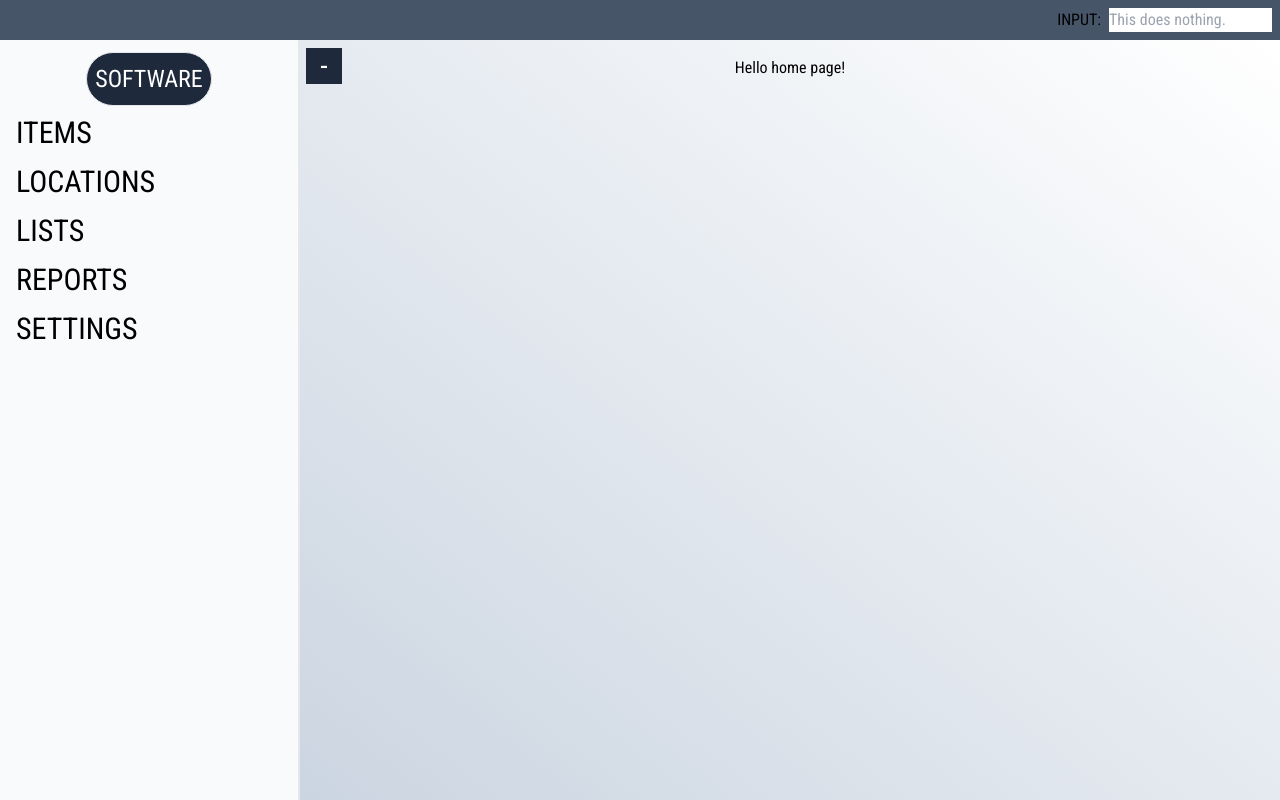
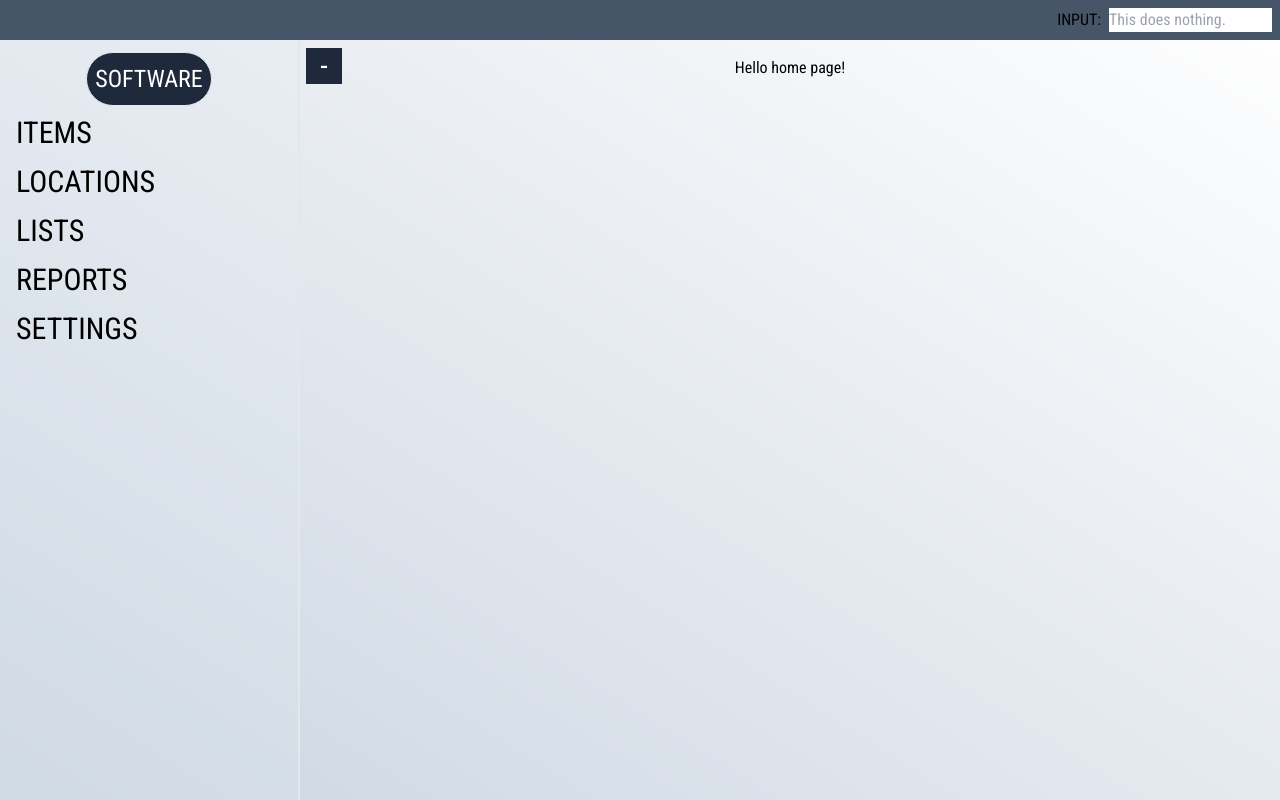
Before and after one commit to nchau3/inventory-software, a Next.js app: page / in a window 1280 px wide. Built offline with nearby package versions, Linux system fonts and the light colour scheme.

Commit message:
layout container gradient

```diff
--- a/app/items/page.tsx
+++ b/app/items/page.tsx
@@ -3,7 +3,7 @@ import ItemList from "./components/item-list";
 import { prisma } from "../../prisma/client";
 
 const getItems = async () => {
-  const itemsData = prisma.item.findMany();
+  const itemsData = await prisma.item.findMany();
 
   return itemsData;
 };
--- a/app/layouts/base-layout.module.css
+++ b/app/layouts/base-layout.module.css
@@ -1,7 +1,7 @@
 .layoutContainer {
   --top-bar-height: 40px;
   --sidebar-width: 300px;
-  @apply min-h-screen flex flex-col;
+  @apply min-h-screen flex flex-col bg-gradient-to-tr from-slate-300;
 }
 
 .topBar {
@@ -21,7 +21,7 @@
 .sidebar {
   top: var(--top-bar-height);
   height: calc(100vh - var(--top-bar-height));
-  @apply w-[var(--sidebar-width)] bg-slate-50 shrink-0 sticky border-r-2;
+  @apply w-[var(--sidebar-width)] bg-slate-200 bg-opacity-20 shrink-0 sticky border-r-2;
 }
 
 .expandButton {
@@ -29,5 +29,5 @@
 }
 
 .main {
-  @apply flex grow justify-center bg-gradient-to-tr from-slate-300 px-2 py-4;
+  @apply flex grow justify-center px-2 py-4;
 }
--- a/styles/globals.css
+++ b/styles/globals.css
@@ -6,7 +6,3 @@ body {
   width: 100%;
   height: 100vh;
 }
-
-.page-container {
-  @apply ml-60 mt-10 flex min-h-screen items-center justify-center pt-10;
-}
```
